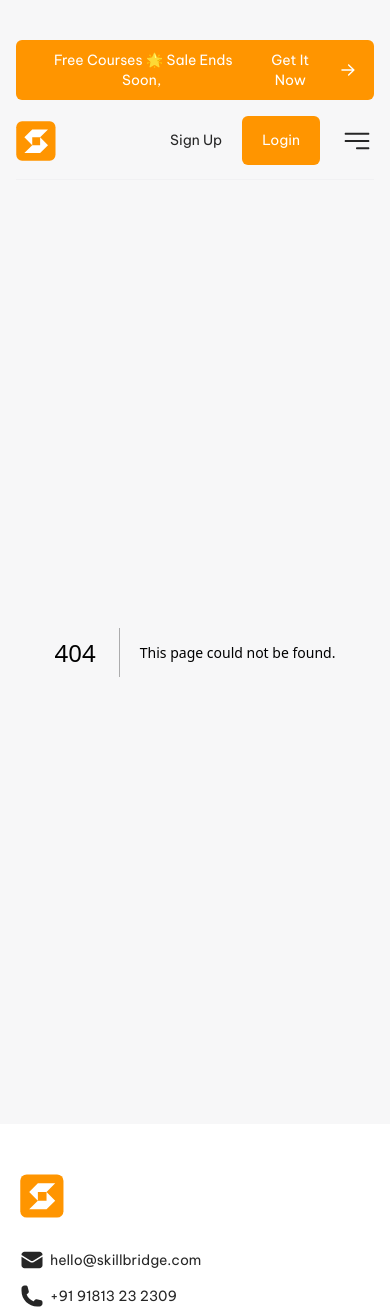
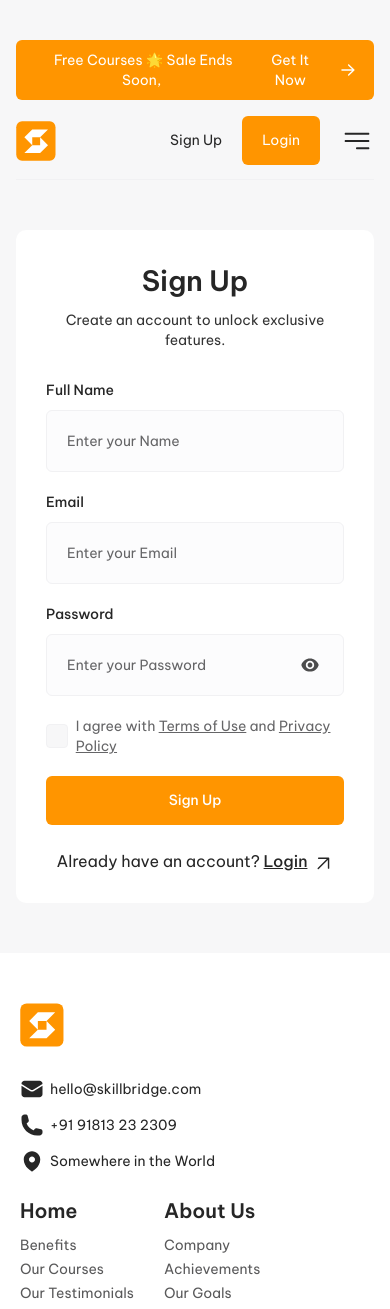
Before and after one commit to Anna-Bala/Online-Course-App, a Next.js app: page /sign-up in a window 390 px wide. Before the commit this address had no page. Shown: the top 1309 px of the page. Built offline with nearby package versions, Linux system fonts and the light colour scheme.

Commit message:
Add login and sign-up pages for mobile

```diff
--- /dev/null
+++ b/app/login/page.tsx
@@ -0,0 +1,9 @@
+import LoginOrSignUpPanel from "@/components/LoginOrSignUpPanel";
+
+export default function Login() {
+  return (
+    <main className="px-4">
+      <LoginOrSignUpPanel isSignUp={false} />
+    </main>
+  );
+}
--- /dev/null
+++ b/app/sign-up/page.tsx
@@ -0,0 +1,9 @@
+import LoginOrSignUpPanel from "@/components/LoginOrSignUpPanel";
+
+export default function SignUp() {
+  return (
+    <main className="px-4">
+      <LoginOrSignUpPanel isSignUp />
+    </main>
+  );
+}
--- /dev/null
+++ b/components/LoginOrSignUpPanel.tsx
@@ -0,0 +1,69 @@
+import Link from "next/link";
+
+import { Checkbox, PasswordInput, TextInput } from "@/components/form";
+import LinkIcon from "@/icons/Link";
+import Typography, { typographyColors, typographyVariants } from "@/components/Typography";
+
+type Props = {
+  isSignUp: boolean;
+};
+
+export default function LoginOrSignUpPanel({ isSignUp }: Props) {
+  return (
+    <section className="flex flex-col bg-absolute-white p-[30px] rounded-[10px]">
+      <div className="flex flex-col gap-[30px]">
+        <div className="flex flex-col gap-2">
+          <Typography className="text-center" color={typographyColors.grey15} variant={typographyVariants.h3}>
+            {isSignUp ? "Sign Up" : "Login"}
+          </Typography>
+          <Typography className="text-center" color={typographyColors.grey20} variant={typographyVariants.body}>
+            {isSignUp ? "Create an account to unlock exclusive features." : "Welcome back! Please log in to access your account."}
+          </Typography>
+        </div>
+
+        <div className="flex flex-col gap-6">
+          <form className="flex flex-col gap-5">
+            {isSignUp && <TextInput label="Full Name" labelClassName="mb-[10px]" name="fullName" placeholder="Enter your Name" />}
+            <TextInput label="Email" labelClassName="mb-[10px]" name="email" placeholder="Enter your Email" />
+            <PasswordInput label="Password" labelClassName="mb-[10px]" name="password" placeholder="Enter your Password" />
+            {isSignUp ? (
+              <Checkbox
+                label={
+                  <>
+                    <span>I agree with&nbsp;</span>
+                    <a className="underline">Terms of Use</a>
+                    <span>&nbsp;and&nbsp;</span>
+                    <a className="underline">Privacy Policy</a>
+                  </>
+                }
+                name="termsOfUseAndPrivacyPolicyAgreement"
+              />
+            ) : (
+              <Checkbox label="Remember Me" name="shouldRememberUser" />
+            )}
+            <button className="text-absolute-white text-[14px] font-medium rounded-md bg-orange-50 hover:bg-orange-70 py-[14px] px-5 lg:mx-auto 2xl:text-[18px]" type="submit">
+              {isSignUp ? "Sign Up" : "Login"}
+            </button>
+          </form>
+          {isSignUp ? (
+            <Typography className="!text-base text-center" color={typographyColors.grey15} variant={typographyVariants.body}>
+              Already have an account?&nbsp;
+              <Link className="font-medium underline" href="/login">
+                Login
+                <LinkIcon className="inline-block ml-[6px]" size={20} />
+              </Link>
+            </Typography>
+          ) : (
+            <Typography className="!text-base text-center" color={typographyColors.grey15} variant={typographyVariants.body}>
+              Don’t have an account?&nbsp;
+              <Link className="font-medium underline" href="/sign-up">
+                Sign Up
+                <LinkIcon className="inline-block ml-[6px]" size={20} />
+              </Link>
+            </Typography>
+          )}
+        </div>
+      </div>
+    </section>
+  );
+}
--- a/components/form/Checkbox.tsx
+++ b/components/form/Checkbox.tsx
@@ -1,11 +1,13 @@
 "use client";
+
+import type { ReactNode } from "react";
 
 import CheckIcon from "@/icons/Check";
 import Typography, { typographyColors, typographyVariants } from "@/components/Typography";
 import useGetWindowSize from "@/hooks/useGetWindowSize";
 
 type Props = {
-  label: string;
+  label: string | ReactNode;
   name: string;
 };
 
--- a/components/form/index.tsx
+++ b/components/form/index.tsx
@@ -1,2 +1,3 @@
 export { default as Checkbox } from "./Checkbox";
+export { default as PasswordInput } from "./PasswordInput";
 export { default as TextInput } from "./TextInput";
--- /dev/null
+++ b/icons/Link.tsx
@@ -0,0 +1,9 @@
+import type { Props } from "./types";
+
+export default function Link({ className, fill = "#262626", size }: Props) {
+  return (
+    <svg className={className} width={size} height={size} viewBox="0 0 20 21" fill="none" xmlns="http://www.w3.org/2000/svg">
+      <path d="M5.00004 16.3333L15.8334 5.49996M15.8334 5.49996V15.9M15.8334 5.49996H5.43337" stroke={fill} strokeWidth="1.5" strokeLinecap="round" strokeLinejoin="round" />
+    </svg>
+  );
+}
--- a/icons/index.tsx
+++ b/icons/index.tsx
@@ -10,9 +10,10 @@ export { default as FacebookIcon } from "./Facebook";
 export { default as LampIcon } from "./Lamp";
 export { default as LinesIcon } from "./Lines";
 export { default as LinkedInIcon } from "./LinkedIn";
+export { default as LinkIcon } from "./Link";
 export { default as LocationIcon } from "./Location";
+export { default as LogoGreyIcon } from "./LogoGrey";
 export { default as LogoIcon } from "./Logo";
-export { default as LogoGreyIcon } from "./LogoGrey";
 export { default as MailIcon } from "./Mail";
 export { default as MasksIcon } from "./Masks";
 export { default as MedalIcon } from "./Medal";
```
